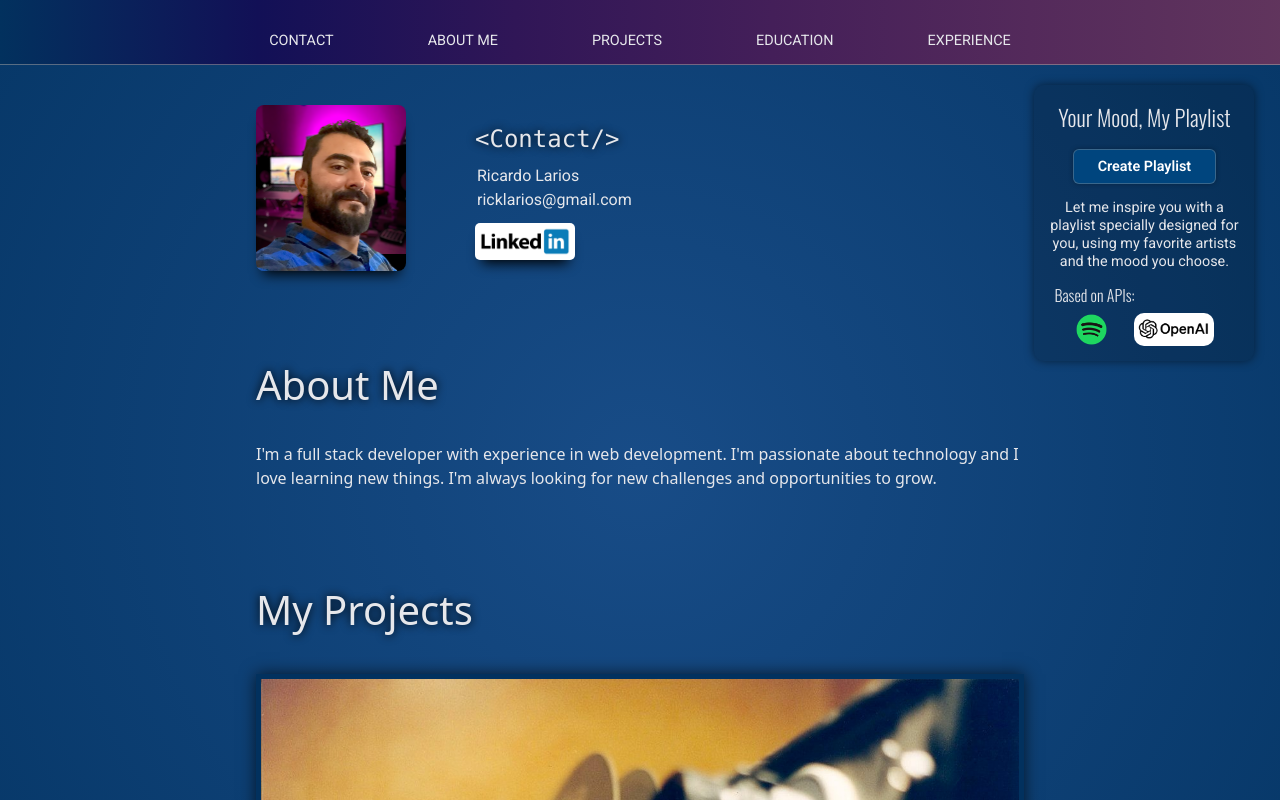
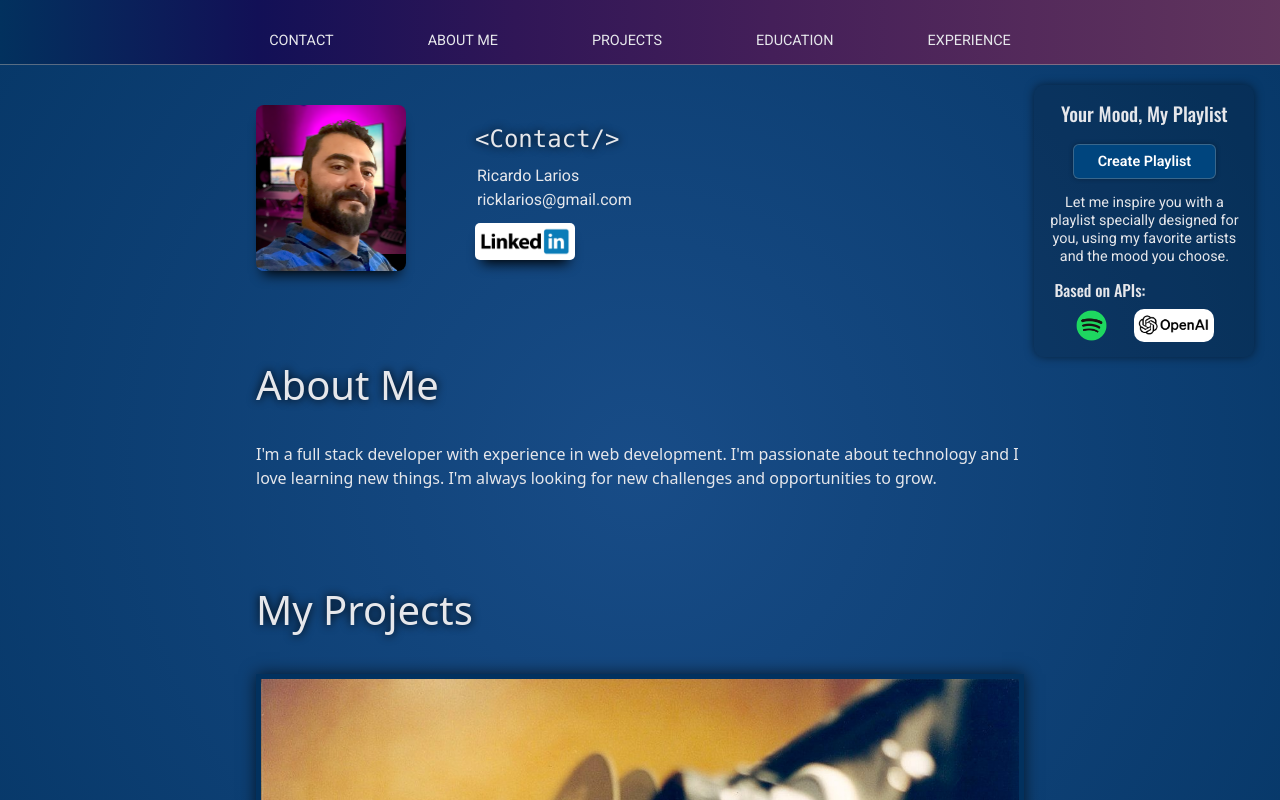
Before and after one commit to ricklarios/web-portafolio, a React (Create React App) app: page / in a window 1280 px wide. Shown: the top 800 px of the page. Built offline with nearby package versions, Linux system fonts and the light colour scheme.

Commit message:
Modify offcanvas style

```diff
--- a/src/components/Offcanvas.jsx
+++ b/src/components/Offcanvas.jsx
@@ -130,9 +130,7 @@ function OffcanvasComponent() {
         <div className="offcanvas-bg">
           <Offcanvas.Header>
             <Offcanvas.Title>
-              <h1 className="offcanvas-title text-center">
-                Your Mood, My Playlist
-              </h1>
+              <h1 className="offcanvas-title">Your Mood, My Playlist</h1>
             </Offcanvas.Title>
             <button
               type="button"
--- a/src/styles/components/offcanvas.css
+++ b/src/styles/components/offcanvas.css
@@ -17,8 +17,8 @@
 }
 .offcanvas-component .offcanvas-title {
     font-family: "Oswald", cursive;
-    font-size: 1.4rem;
-    font-weight: 300;
+    font-size: 1.2rem;
+    font-weight: 500;
     font-style: normal;
     /* background-image: linear-gradient(to bottom, #e68e01 0%, #e58d00 10%, #e36200 100%);
     background-clip: text;
@@ -49,7 +49,7 @@
 .offcanvas-component h2 {
     font-family: "Oswald", cursive;
     font-size: 1rem;
-    font-weight: 300;
+    font-weight: 500;
     font-style: normal;
     padding-left: 5px;
 }
@@ -79,6 +79,7 @@
     font-family: "Oswald", cursive;
     font-size: 2rem;
     font-weight: 600;
+    text-align: center;
     /* background-image: linear-gradient(to bottom, #e68e01 0%, #e58d00 10%, #e36200 100%);
     background-clip: text;
     -webkit-background-clip: text;
```
